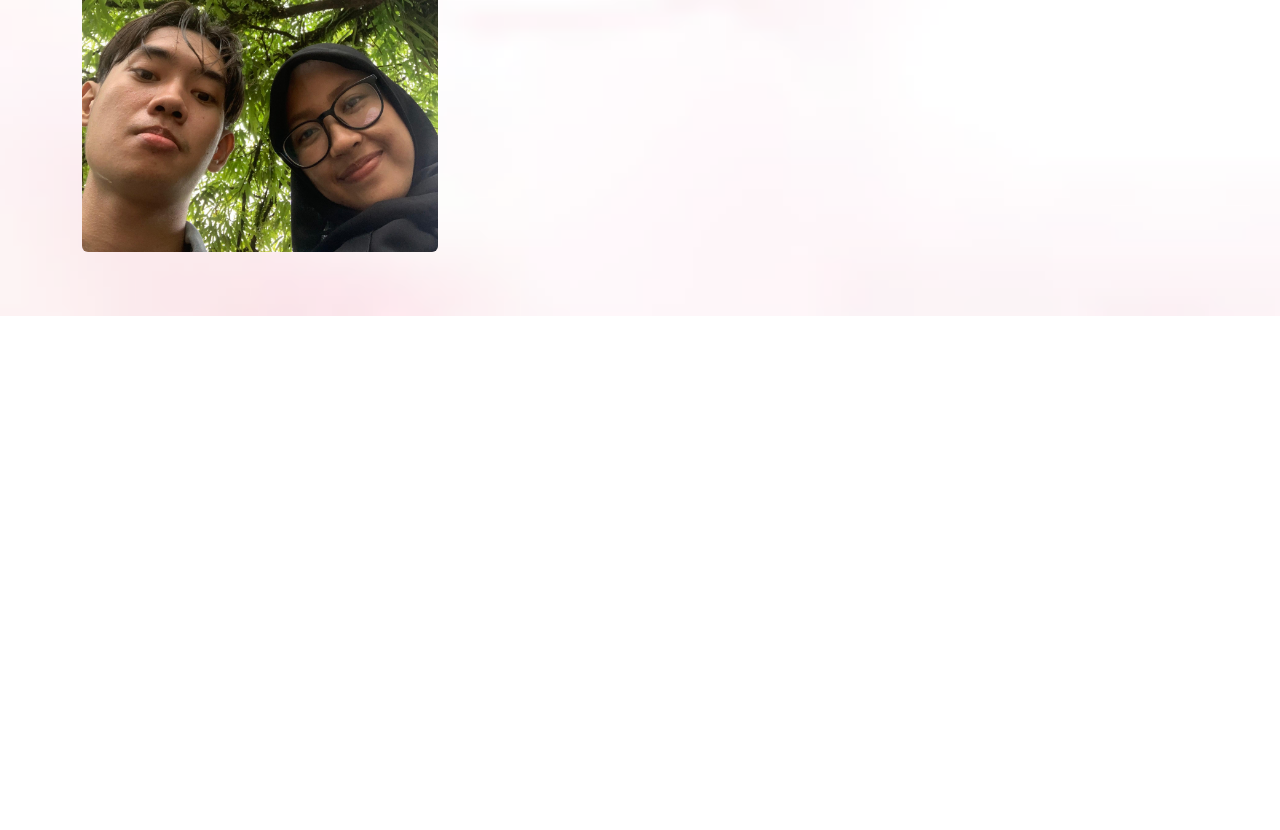
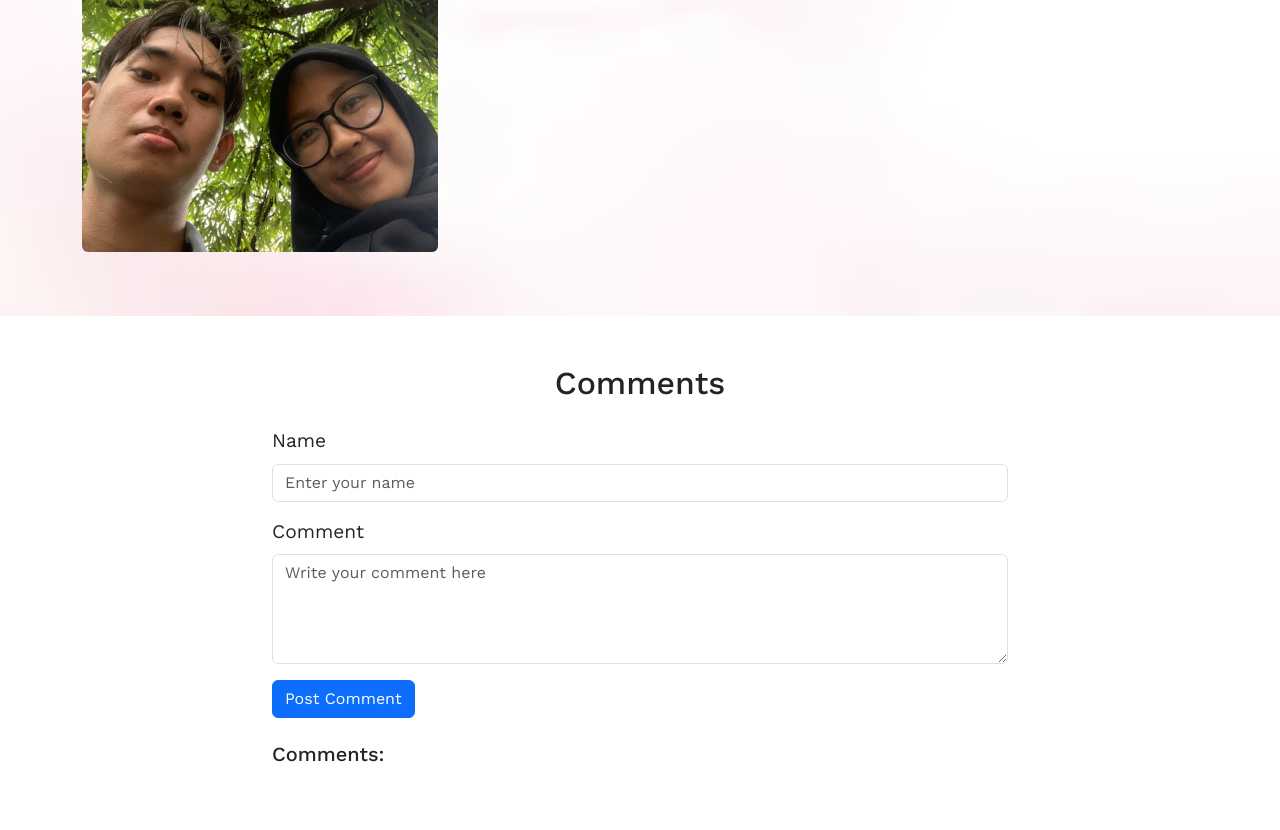
Before and after one commit to ZeeMaicee/Personal-Website, a plain HTML site: page index.html in a window 1280 px wide. Shown: the part 6037-6867 px from the top of the page. Before the commit the page ends 6353 px from the top, so only its background shows below. Drawn offline with nearby package versions, Linux system fonts and the light colour scheme.

Commit message:
Update index.html

```diff
--- a/index.html
+++ b/index.html
@@ -297,6 +297,52 @@
       </div>
     </section>
 
+    <!-- Comment Section -->
+    <section id="comments" class="comments py-5">
+      <div class="container" data-aos="fade-up" data-aos-duration="1000">
+        <h2 class="text-center">Comments</h2>
+        <div class="row mt-4">
+          <!-- Comment Form -->
+          <div class="col-md-8 mx-auto">
+            <form id="comment-form">
+              <div class="mb-3">
+                <label for="name" class="form-label">Name</label>
+                <input
+                  type="text"
+                  class="form-control"
+                  id="name"
+                  placeholder="Enter your name"
+                  required
+                />
+              </div>
+              <div class="mb-3">
+                <label for="comment" class="form-label">Comment</label>
+                <textarea
+                  class="form-control"
+                  id="comment"
+                  rows="4"
+                  placeholder="Write your comment here"
+                  required
+                ></textarea>
+              </div>
+              <button type="submit" class="btn btn-primary">
+                Post Comment
+              </button>
+            </form>
+          </div>
+        </div>
+        <!-- Display Comments -->
+        <div class="row mt-4">
+          <div class="col-md-8 mx-auto">
+            <h5>Comments:</h5>
+            <ul id="comment-list" class="list-unstyled">
+              <!-- Comments will appear here -->
+            </ul>
+          </div>
+        </div>
+      </div>
+    </section>
+
     <!-- AOS Animation JS -->
     <script src="https://unpkg.com/aos@2.3.1/dist/aos.js"></script>
     <script>
@@ -314,6 +360,34 @@
         });
     </script>
 
+    <!-- Comment -->
+    <script>
+      // Handle comment form submission
+      document
+        .getElementById("comment-form")
+        .addEventListener("submit", function (e) {
+          e.preventDefault(); // Prevent default form submission
+
+          // Get user input
+          const name = document.getElementById("name").value;
+          const comment = document.getElementById("comment").value;
+
+          // Create a new comment element
+          const commentItem = document.createElement("li");
+          commentItem.classList.add("mb-3", "border-bottom", "pb-2");
+          commentItem.innerHTML = `
+          <strong>${name}</strong>
+          <p>${comment}</p>
+        `;
+
+          // Append the comment to the comment list
+          document.getElementById("comment-list").appendChild(commentItem);
+
+          // Clear the form
+          document.getElementById("comment-form").reset();
+        });
+    </script>
+
     <!-- Bootstrap JS -->
     <script>
       src =
```
